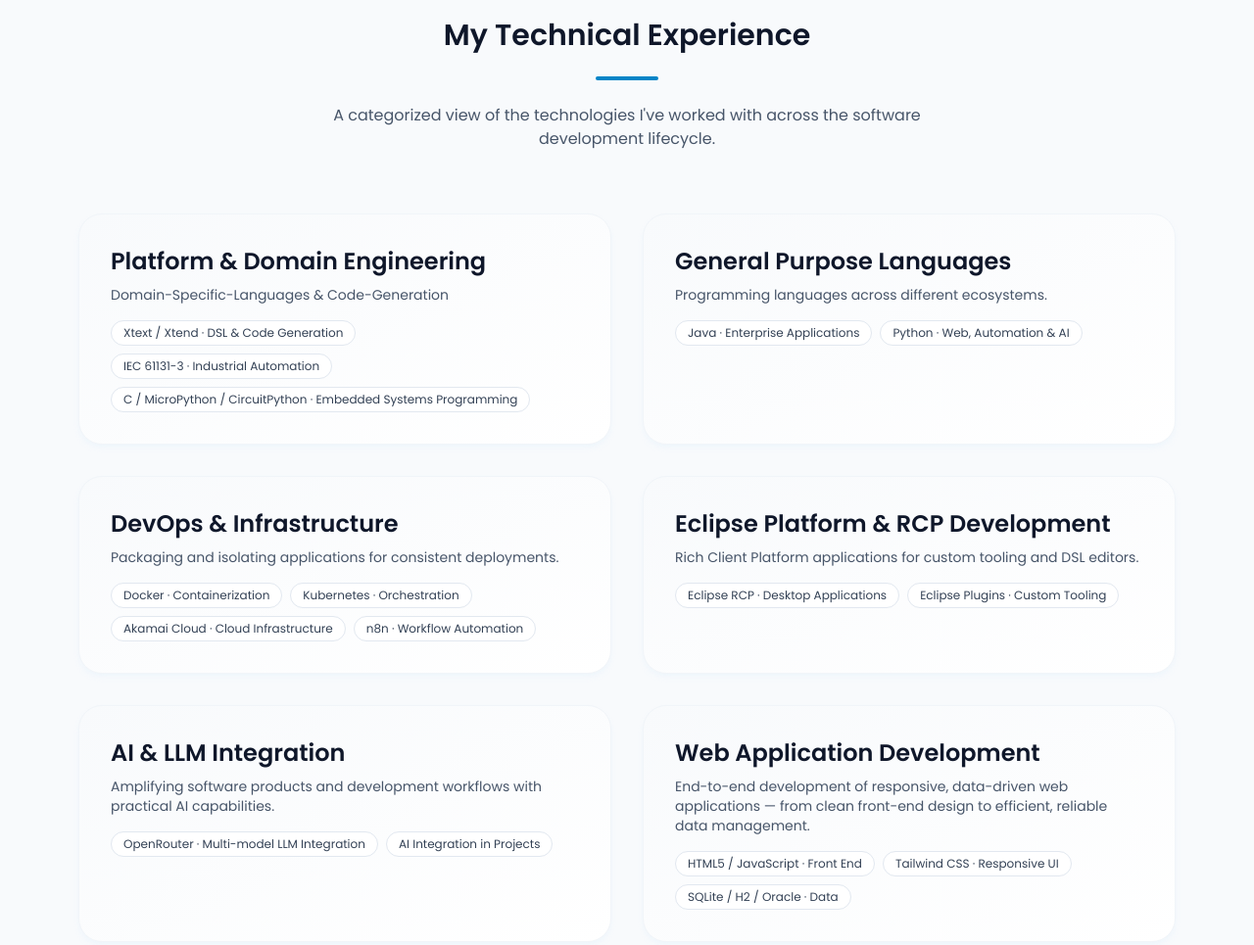
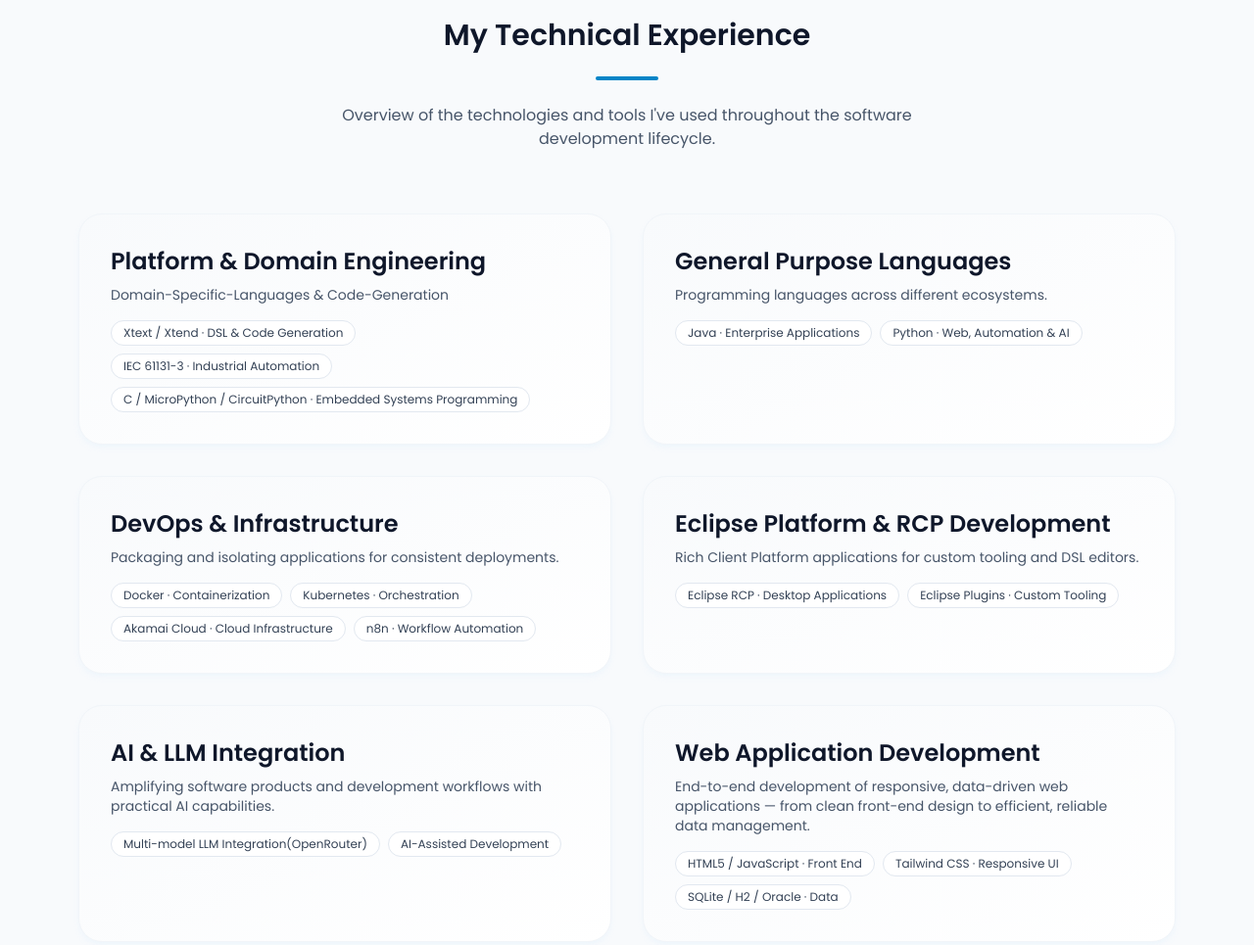
Before and after one commit to botacatalin/Portfolio_CV, a Flask app: page / in a window 1280 px wide. Shown: the part 3453-4418 px from the top of the page at 98% size. Run offline with Flask 3, Linux system fonts and the light colour scheme; some libraries are stand-ins or nearby versions.

Commit message:
Refactor

```diff
--- a/templates/_skills.html
+++ b/templates/_skills.html
@@ -7,7 +7,7 @@
             <h2 class="section-title text-3xl font-semibold text-slate-900">My Technical Experience</h2>
             <div class="mx-auto h-1 w-16 rounded-full bg-sky-600"></div>
             <p class="mx-auto max-w-2xl text-base text-slate-600">
-                A categorized view of the technologies I've worked with across the software development lifecycle.
+                Overview of the technologies and tools I've used throughout the software development lifecycle.
             </p>
         </div>
 
@@ -71,8 +71,8 @@
                     Amplifying software products and development workflows with practical AI capabilities.
                 </p>
                 <div class="mt-4 flex flex-wrap gap-2 text-xs text-slate-700">
-                    <span class="rounded-full border border-slate-200 bg-white px-3 py-1">OpenRouter · Multi-model LLM Integration</span>
-                    <span class="rounded-full border border-slate-200 bg-white px-3 py-1">AI Integration in Projects</span>
+                    <span class="rounded-full border border-slate-200 bg-white px-3 py-1">Multi-model LLM Integration(OpenRouter)</span>
+                    <span class="rounded-full border border-slate-200 bg-white px-3 py-1">AI-Assisted Development</span>
                 </div>
             </div>
 
```
